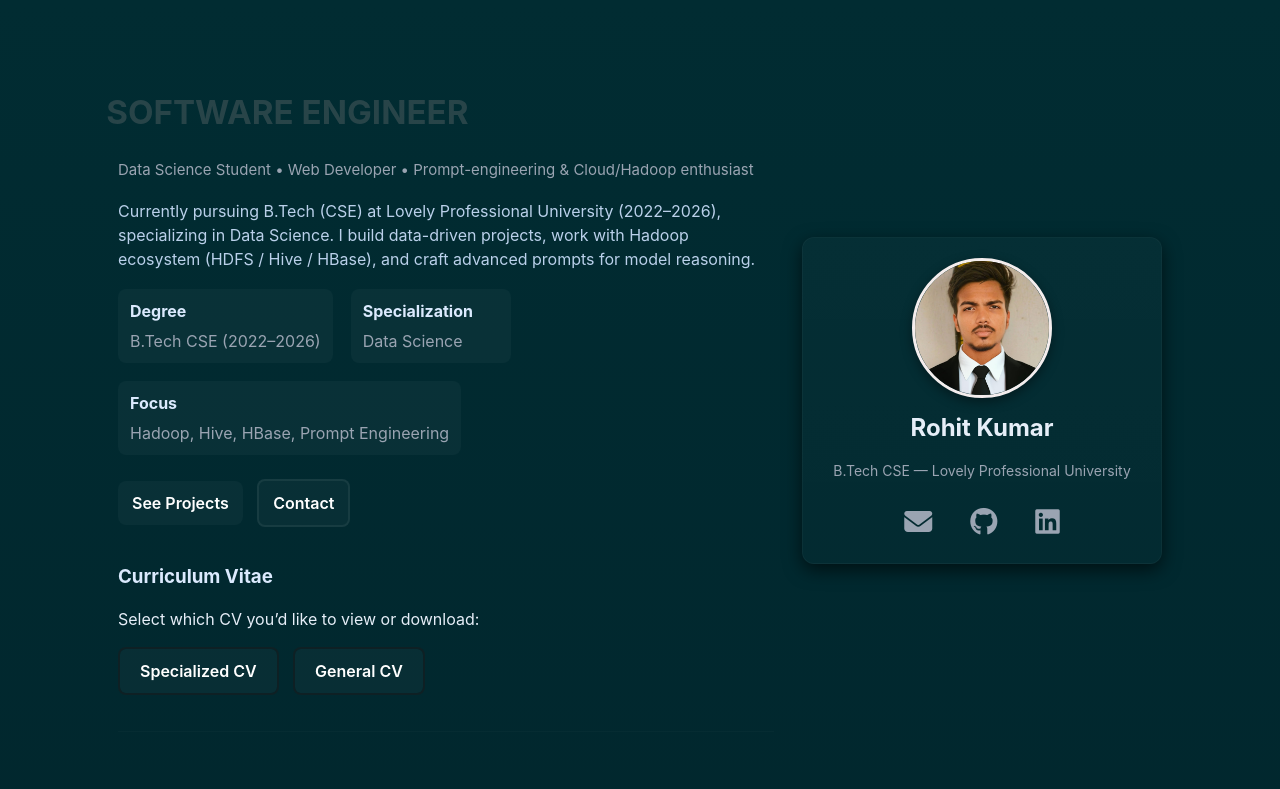
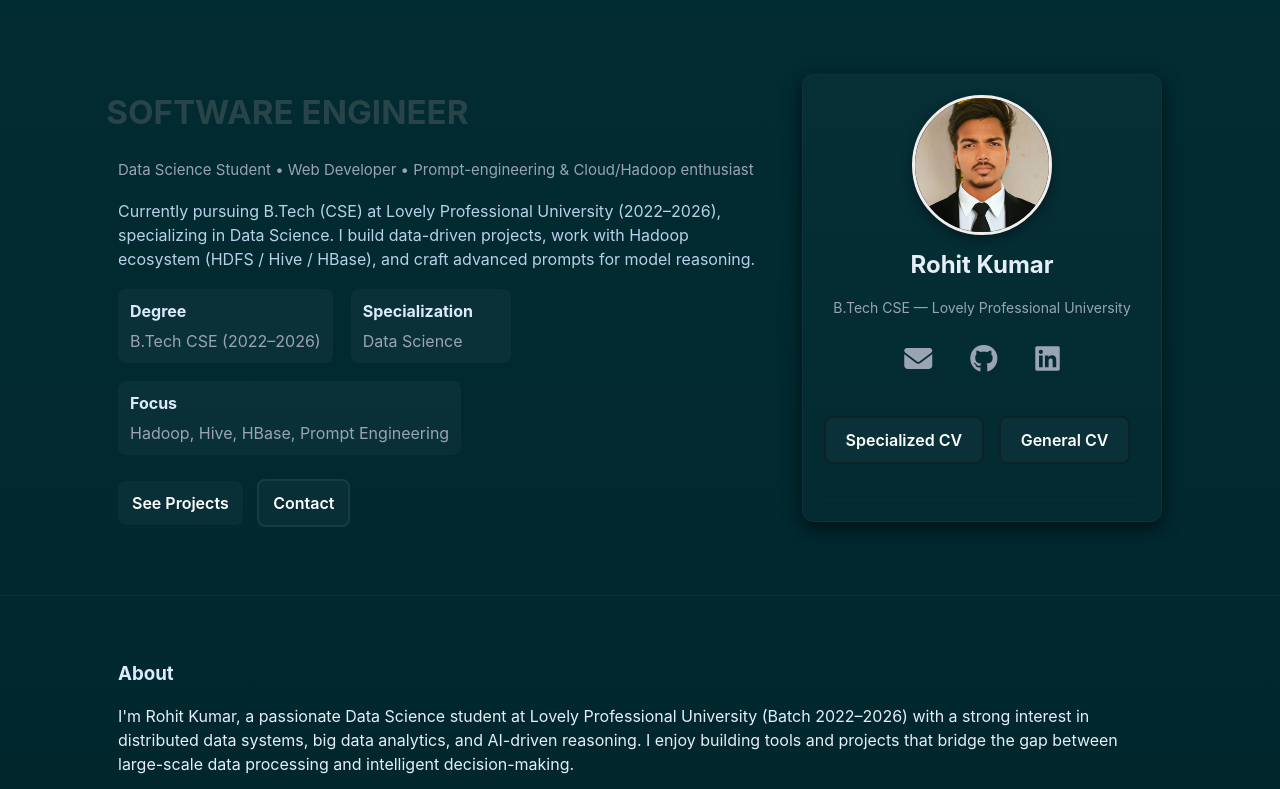
Before and after one commit to rohitxeel/rohit.xeel.in, a plain HTML site: page index.html in a window 1280 px wide. Shown: the top 789 px of the page. Drawn offline with Linux system fonts and the light colour scheme.

Commit message:
Update index.html

```diff
--- a/index.html
+++ b/index.html
@@ -34,14 +34,14 @@
                 </div>
 
                 <!-- CV Section -->
-                <section id="CV" class="section">
+                <!-- <section id="CV" class="section">
                     <h3>Curriculum Vitae</h3>
                     <p>Select which CV you’d like to view or download:</p>
                     <div class="cv-buttons">
                         <a href="sCV.pdf" target="_blank" class="btn">Specialized CV</a>
                         <a href="CV1.pdf" target="_blank" class="btn btn-outline">General CV</a>
                     </div>
-                </section>
+                </section> -->
 
             </div>
 
@@ -66,6 +66,14 @@
                                 <i class="fab fa-linkedin"></i>
                             </a>
                         </div>
+                        <section id="CV" class="section">
+                            <!-- <h3>Curriculum Vitae</h3>
+                            <p>Select which CV you’d like to view or download:</p> -->
+                            <div class="cv-buttons">
+                                <a href="sCV.pdf" target="_blank" class="btn">Specialized CV</a>
+                                <a href="CV1.pdf" target="_blank" class="btn btn-outline">General CV</a>
+                            </div>
+                        </section>
 
 
                     </ul>
```
